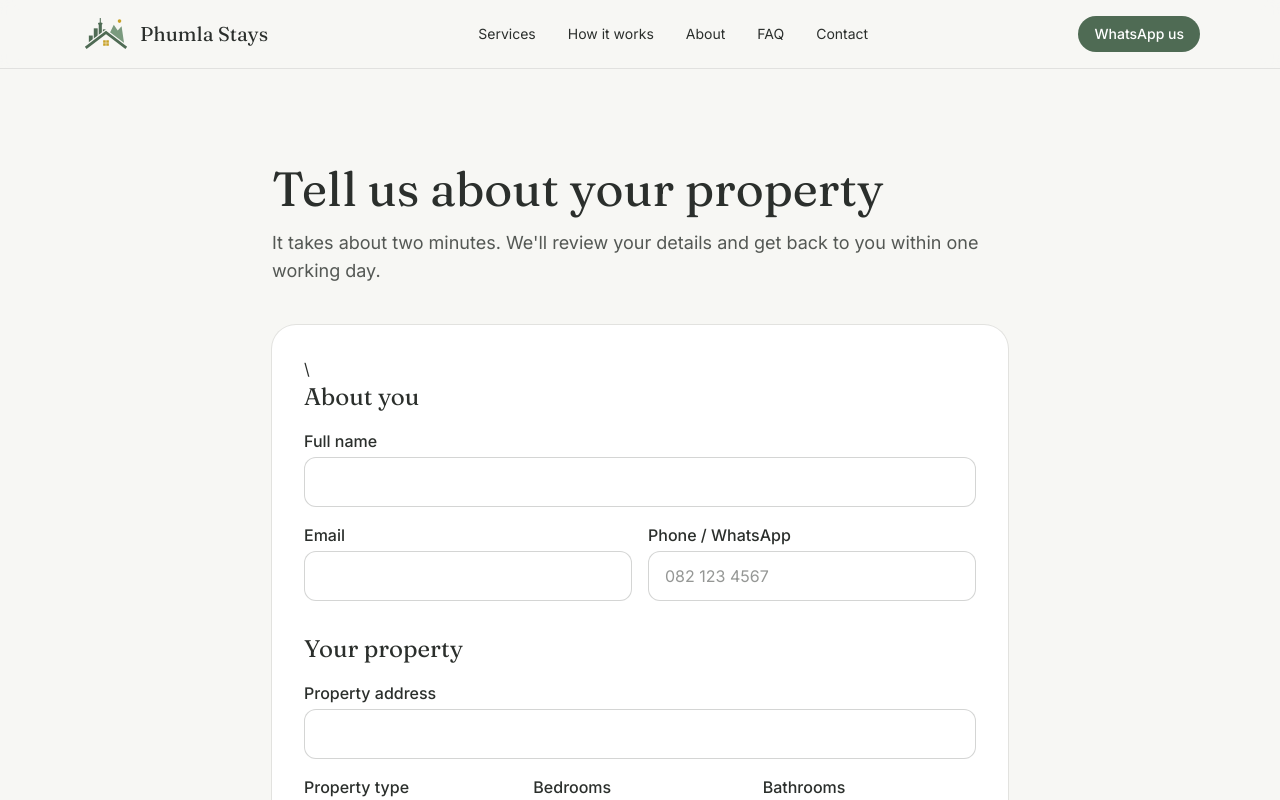
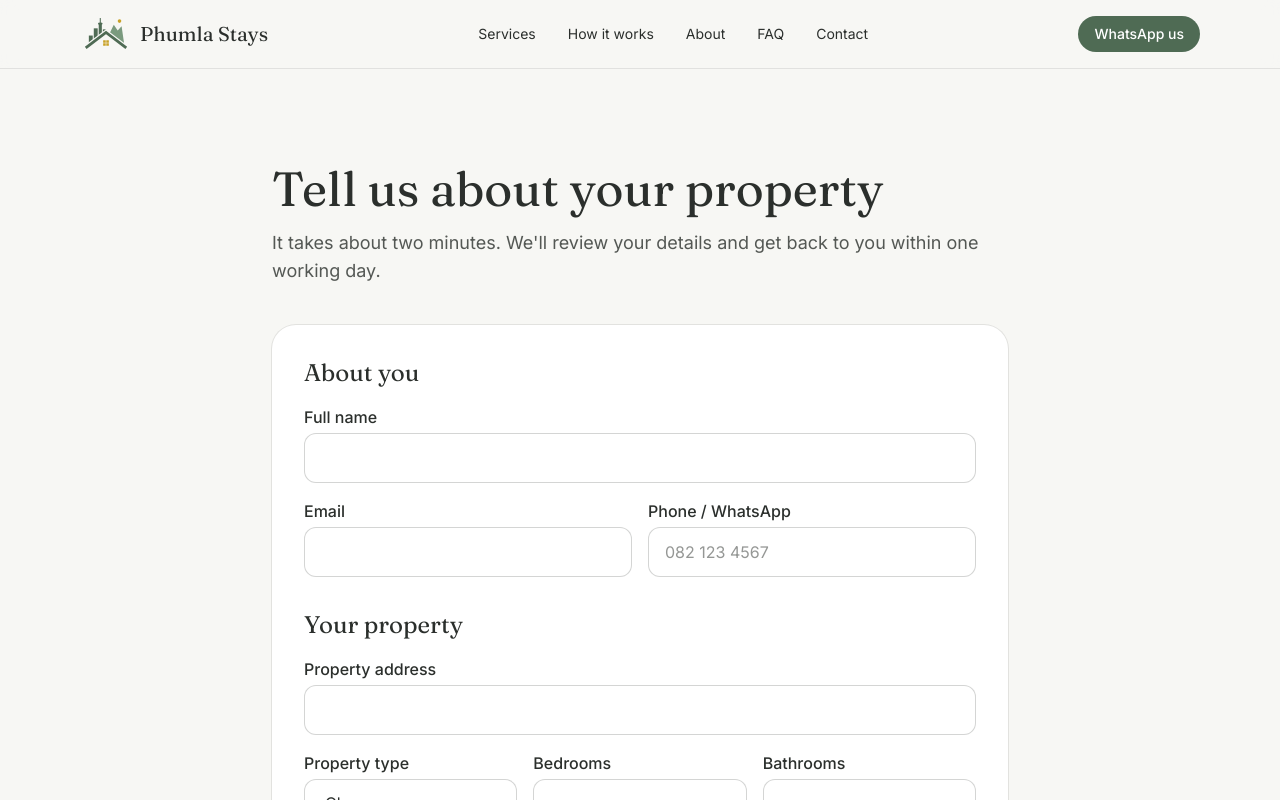
Before and after one commit to phumlamlotshwa/phumla-stays, a Next.js app: page /onboarding in a window 1280 px wide. Shown: the top 800 px of the page. Built offline with nearby package versions, Linux system fonts and the light colour scheme; no server answers.

Commit message:
Add honeypot field to onboarding form

```diff
--- a/src/components/OnboardingForm.tsx
+++ b/src/components/OnboardingForm.tsx
@@ -36,7 +36,7 @@ export default function OnboardingForm() {
 
   return (
     <form
-     action={formAction} className="space-y-8 rounded-3xl bg-white p-8 ring-1 ring-charcoal/10">\
+     action={formAction} className="space-y-8 rounded-3xl bg-white p-8 ring-1 ring-charcoal/10">
            <div aria-hidden="true" className="absolute -left-[9999px] h-0 w-0 overflow-hidden">
         <label htmlFor="company">Company</label>
         <input id="company" name="company" type="text" tabIndex={-1} autoComplete="off" />
```
